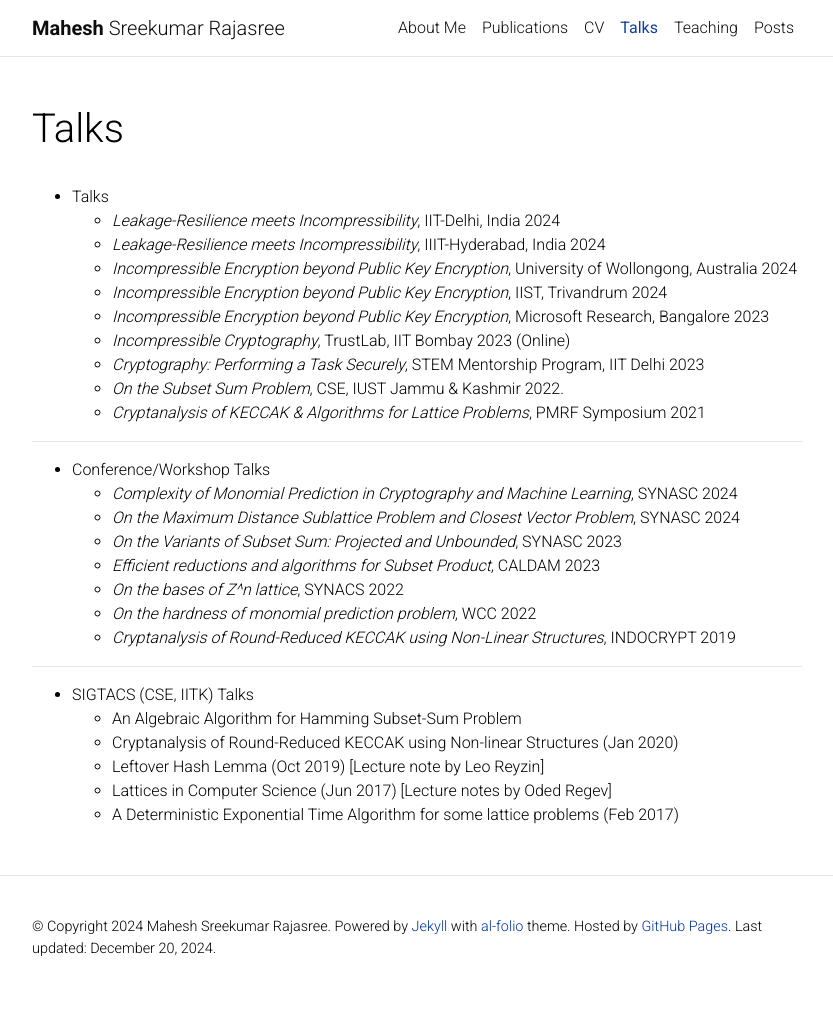
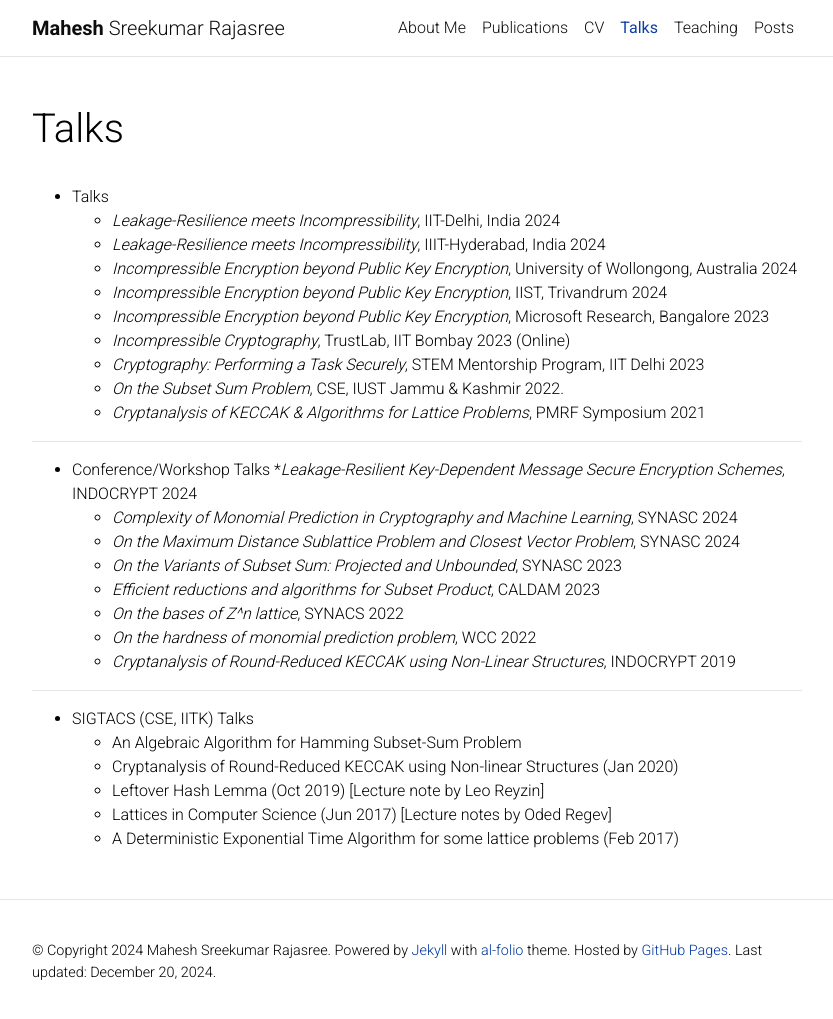
Before and after one commit to Mahe94/mahe94.github.io, a Jekyll site: the page built from _pages/talks.md, in a window 1280 px wide and 1023 px high. Shown: the top 1019 px of the window, without its empty margins (223-1056 px from the left). Built offline with Jekyll 4.4.1, drawn with Linux system fonts in a browser that asks for light colours; comment, search, counter and statistics services are not loaded; a style sheet for code colours, icons or effects is not loaded.

Commit message:
Update talks.md
INDOCRYPT 2024

```diff
--- a/_pages/talks.md
+++ b/_pages/talks.md
@@ -23,6 +23,7 @@ nav_order: 4
 ---
 
 * Conference/Workshop Talks
+    *_Leakage-Resilient Key-Dependent Message Secure Encryption Schemes_, INDOCRYPT 2024
     * _Complexity of Monomial Prediction in Cryptography and Machine Learning_, SYNASC 2024
     * _On the Maximum Distance Sublattice Problem and Closest Vector Problem_, SYNASC 2024
     * _On the Variants of Subset Sum: Projected and Unbounded_, SYNASC 2023
```
